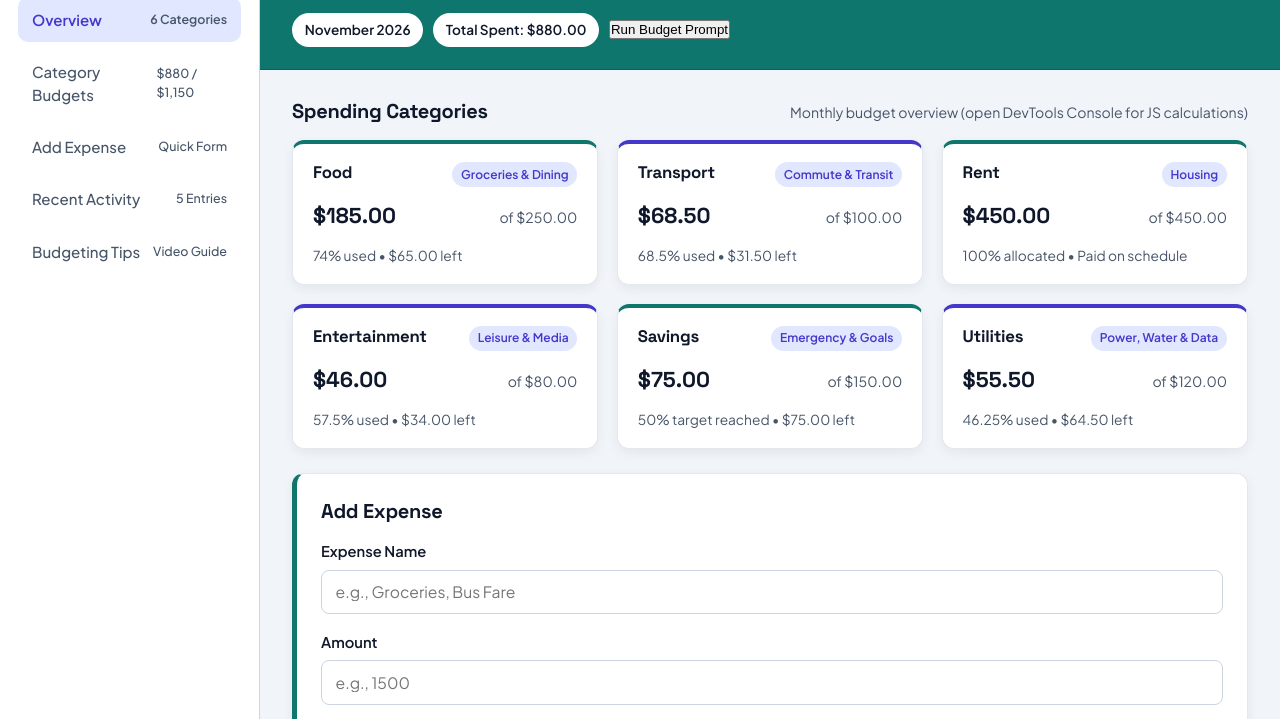
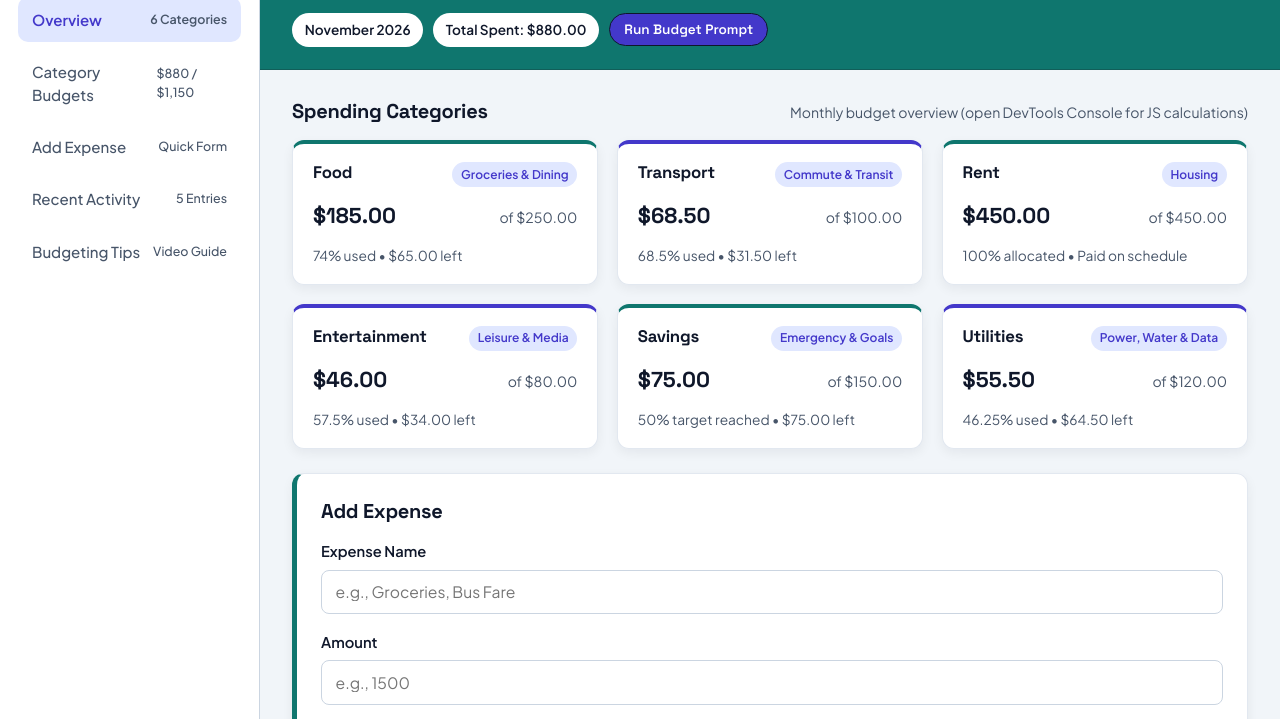
Before and after one commit to basomasylvain/web-development-spendwise, a plain HTML site: page index.html in a window 1280 px wide. Shown: the part 89-808 px from the top of the page. Drawn offline with Linux system fonts and the light colour scheme.

Commit message:
Add header action button styles to style.css

```diff
--- a/style.css
+++ b/style.css
@@ -243,6 +243,24 @@ h3 {
   color: var(--text-primary);
 }
 
+.header-action-btn {
+  font-family: var(--font-heading);
+  font-size: 0.85rem;
+  font-weight: 600;
+  padding: 0.42rem 0.9rem;
+  border-radius: 999px;
+  border: 1px solid var(--text-primary);
+  background-color: var(--accent-color);
+  color: #ffffff;
+  cursor: pointer;
+  transition: transform 160ms ease, opacity 160ms ease;
+}
+
+.header-action-btn:hover {
+  opacity: 0.92;
+  transform: translateY(-1px);
+}
+
 /* Six Category Cards Grid + Flexbox Card Internals */
 .categories-section {
   display: flex;
@@ -478,6 +496,7 @@ select {
 input:focus,
 select:focus,
 .btn-primary:focus-visible,
+.header-action-btn:focus-visible,
 .usage-guide summary:focus-visible,
 .nav-item:focus-visible {
   outline: none;
```
